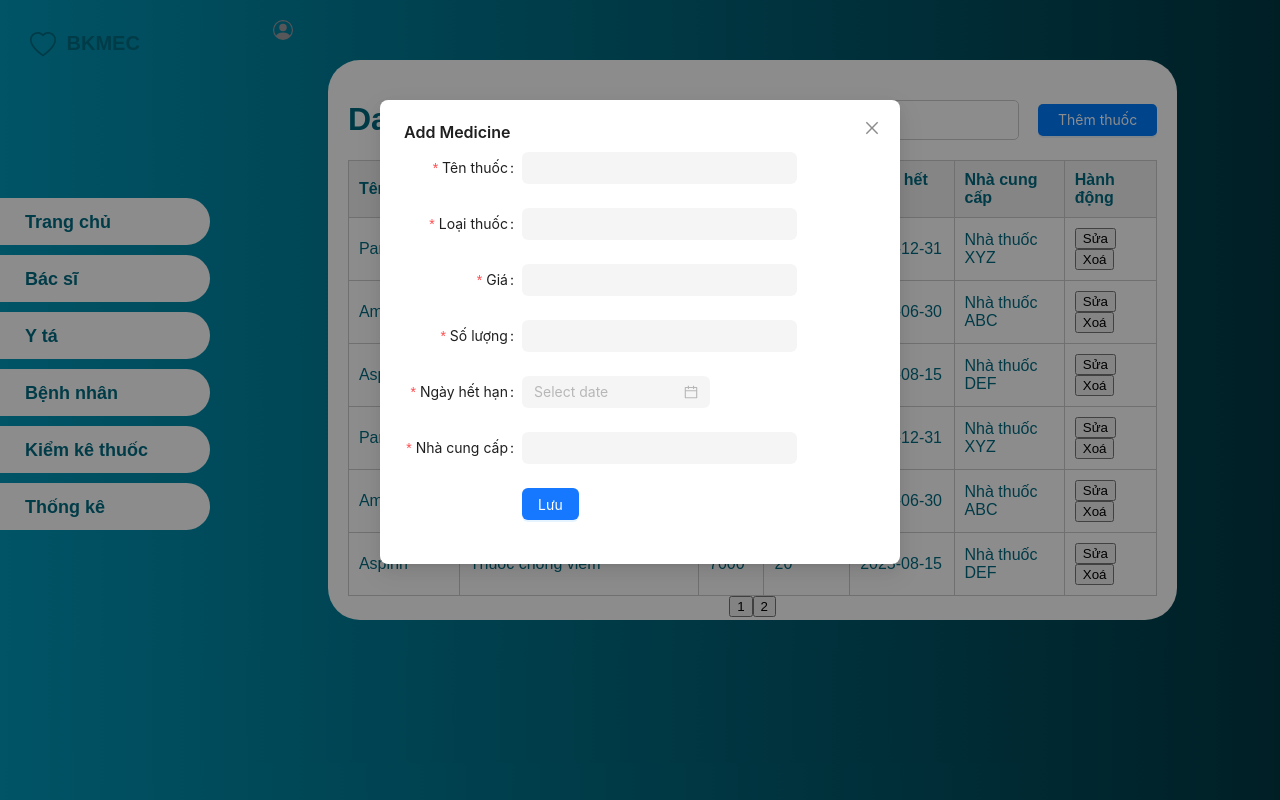
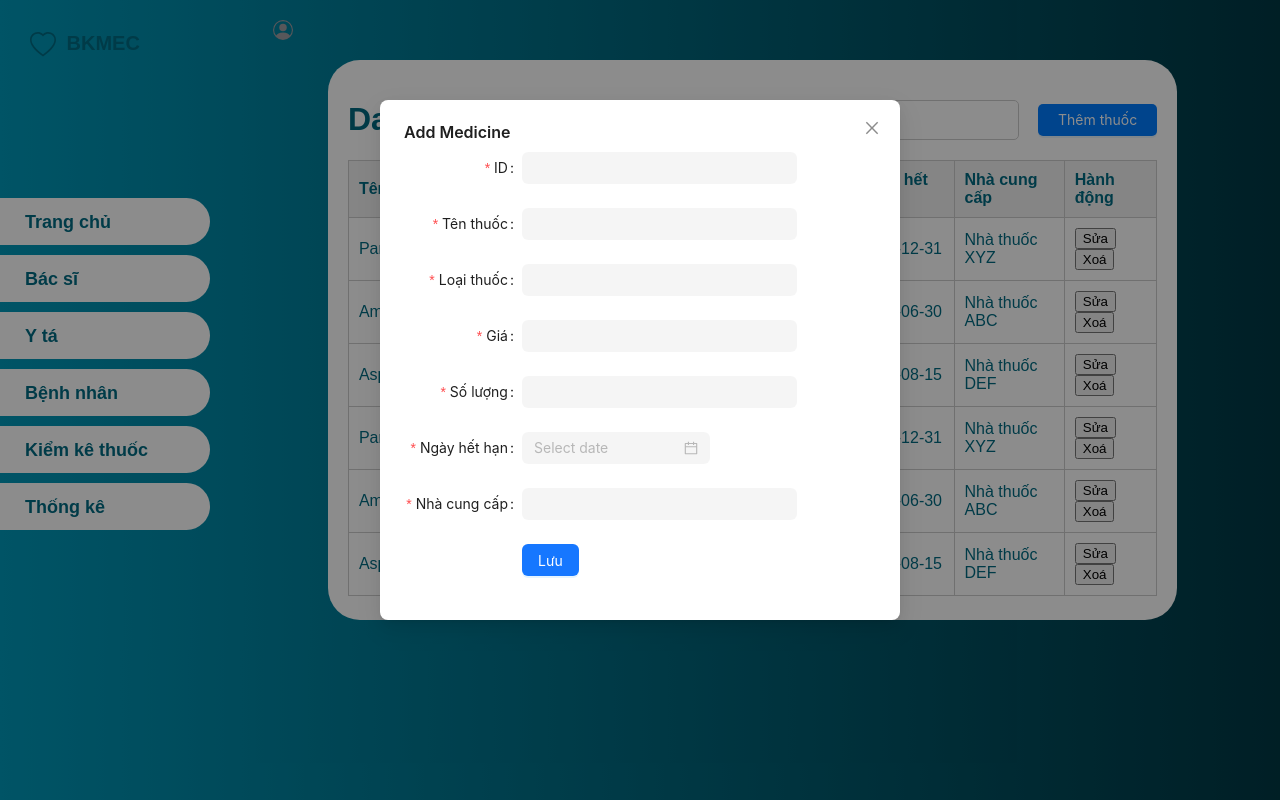
Before and after one commit to hannah-thesassy/fin, a React (Vite) app: page /hospital-manage/medicine in a window 1280 px wide. Both pictures are taken after a click on the button "Thêm thuốc". Built offline with nearby package versions, Linux system fonts and the light colour scheme.

Commit message:
add not working

```diff
--- a/src/components/medicine-compo/AddMedicineForm.jsx
+++ b/src/components/medicine-compo/AddMedicineForm.jsx
@@ -52,34 +52,8 @@ const AddMedicineForm = ({ onAddMedicine }) => {
       onFinish={onFinish}
     >
       <Form.Item
-        label="Tên thuốc"
-        name="Name"
-        rules={[
-          {
-            required: true,
-            message: 'Please input!',
-          },
-        ]}
-      >
-        <Input />
-      </Form.Item>
-
-      <Form.Item
-        label="Loại thuốc"
-        name="Type"
-        rules={[
-          {
-            required: true,
-            message: 'Please input!',
-          },
-        ]}
-      >
-        <Input />
-      </Form.Item>
-
-      <Form.Item
-        label="Giá"
-        name="Price"
+        label="ID"
+        name="id"
         rules={[
           {
             required: true,
@@ -88,6 +62,56 @@ const AddMedicineForm = ({ onAddMedicine }) => {
         ]}
       >
         <InputNumber
+          name="id"
+          style={{
+            width: '100%',
+          }}
+
+        />
+      </Form.Item>
+
+      <Form.Item
+        label="Tên thuốc"
+        name="name"
+        rules={[
+          {
+            required: true,
+            message: 'Please input!',
+          },
+        ]}
+      >
+        <Input
+          name="name"
+        />
+      </Form.Item>
+
+      <Form.Item
+        label="Loại thuốc"
+        name="type"
+        rules={[
+          {
+            required: true,
+            message: 'Please input!',
+          },
+        ]}
+      >
+        <Input
+          name="type"
+        />
+      </Form.Item>
+
+      <Form.Item
+        label="Giá"
+        name="price"
+        rules={[
+          {
+            required: true,
+            message: 'Please input!',
+          },
+        ]}
+      >
+        <InputNumber
+          name="price"
           style={{
             width: '100%',
           }}
@@ -96,7 +120,7 @@ const AddMedicineForm = ({ onAddMedicine }) => {
 
       <Form.Item
         label="Số lượng"
-        name="Quantity"
+        name="quantity"
         rules={[
           {
             required: true,
@@ -105,6 +129,7 @@ const AddMedicineForm = ({ onAddMedicine }) => {
         ]}
       >
         <InputNumber
+          name="quantity"
           style={{
             width: '100%',
           }}
@@ -113,7 +138,7 @@ const AddMedicineForm = ({ onAddMedicine }) => {
 
       <Form.Item
         label="Ngày hết hạn"
-        name="Date"
+        name="expiryDate"
         rules={[
           {
             required: true,
@@ -121,12 +146,14 @@ const AddMedicineForm = ({ onAddMedicine }) => {
           },
         ]}
       >
-        <DatePicker />
+        <DatePicker
+          name="expiryDate"
+        />
       </Form.Item>
 
       <Form.Item
         label="Nhà cung cấp"
-        name="Distributor"
+        name="supplier"
         rules={[
           {
             required: true,
@@ -134,7 +161,9 @@ const AddMedicineForm = ({ onAddMedicine }) => {
           },
         ]}
       >
-        <Input />
+        <Input
+          name="supplier"
+        />
       </Form.Item>
 
   {/*
--- a/src/components/medicine-compo/MedicineList.jsx
+++ b/src/components/medicine-compo/MedicineList.jsx
@@ -108,8 +108,10 @@ const MedicineList = () => {
   }, [searchVal]);
 
 
-  const handleAddMedicine = (newMedicine) => {
-    // Add the new medicine to the array
+  const handleAddMedicine = (medicine) => {
+    // Generate a new ID for the new medicine
+    const newMedicine = { ...medicine};
+    // Add the new medicine to the list of medicines
     setMedicines([...medicines, newMedicine]);
     // Close the modal
     setVisible(false);
```
